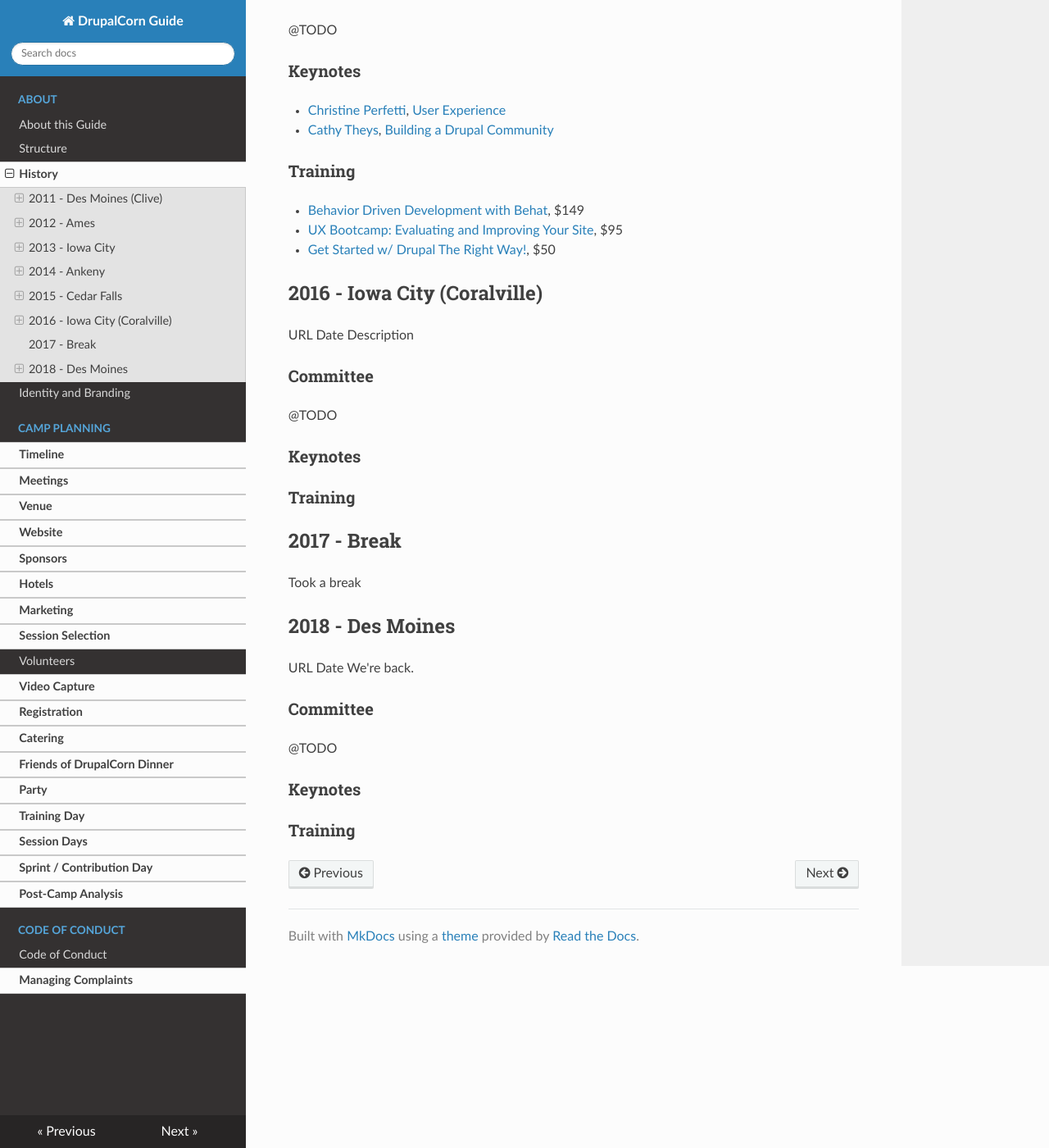
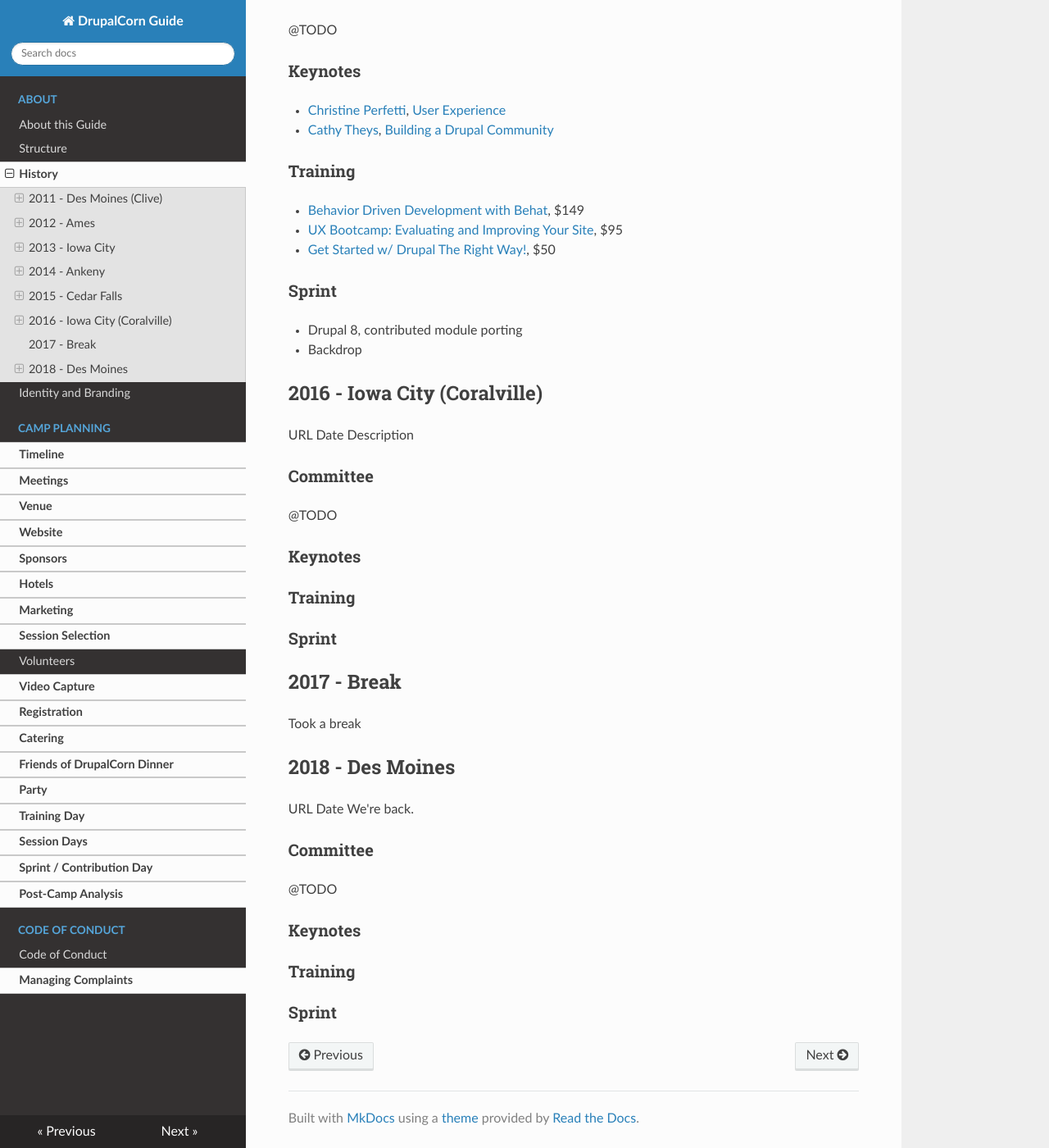
Before and after one commit to drupalcorn/guide, an MkDocs documentation site: the page built from docs/history.md, in a window 1280 px wide and 1400 px high, scrolled down 2911 px. Shown: the whole window at 82% size. Built offline with MkDocs 1.6.1, drawn with Linux system fonts in a browser that asks for light colours; nearby versions of some CDN libraries.

Commit message:
Added Sprint Information

```diff
--- a/docs/history.md
+++ b/docs/history.md
@@ -85,6 +85,9 @@
 - [Behavior Driven Development with Behat](http://2015.drupalcorn.org/behavior-driven-development-behat/index.html), $149
 - [UX Bootcamp: Evaluating and Improving Your Site](http://2015.drupalcorn.org/ux-bootcamp-evaluating-and-improving-your-web-sites/index.html), $95
 - [Get Started w/ Drupal The Right Way!](http://2015.drupalcorn.org/get-started-w-drupal-right-way/index.html), $50
+### Sprint
+- Drupal 8, contributed module porting
+- Backdrop
 
 ## 2016 - Iowa City (Coralville)
 URL
@@ -95,6 +98,7 @@
 @TODO
 ### Keynotes
 ### Training
+### Sprint
 
 ## 2017 - Break
 
@@ -108,3 +112,4 @@
 @TODO
 ### Keynotes
 ### Training
+### Sprint
```
